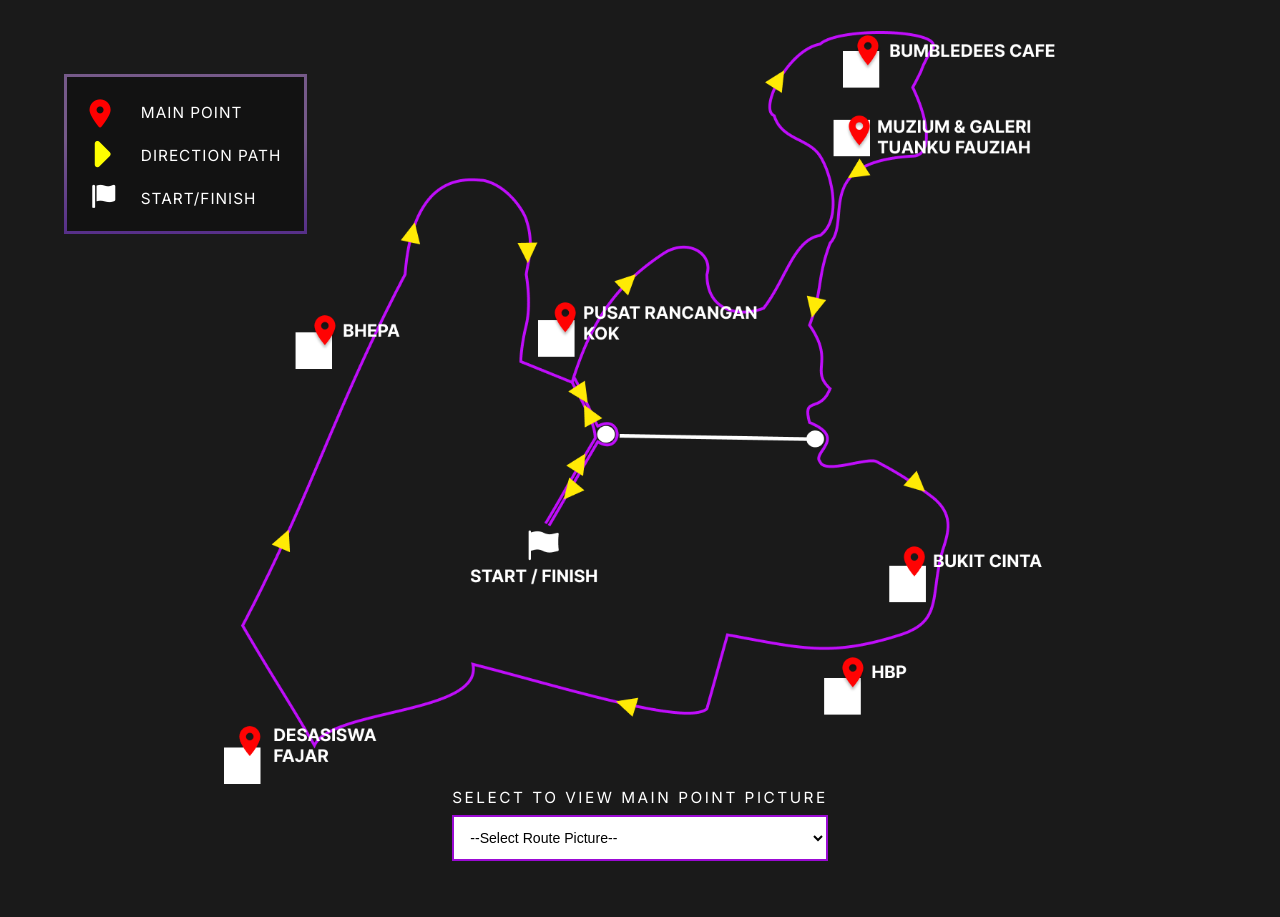
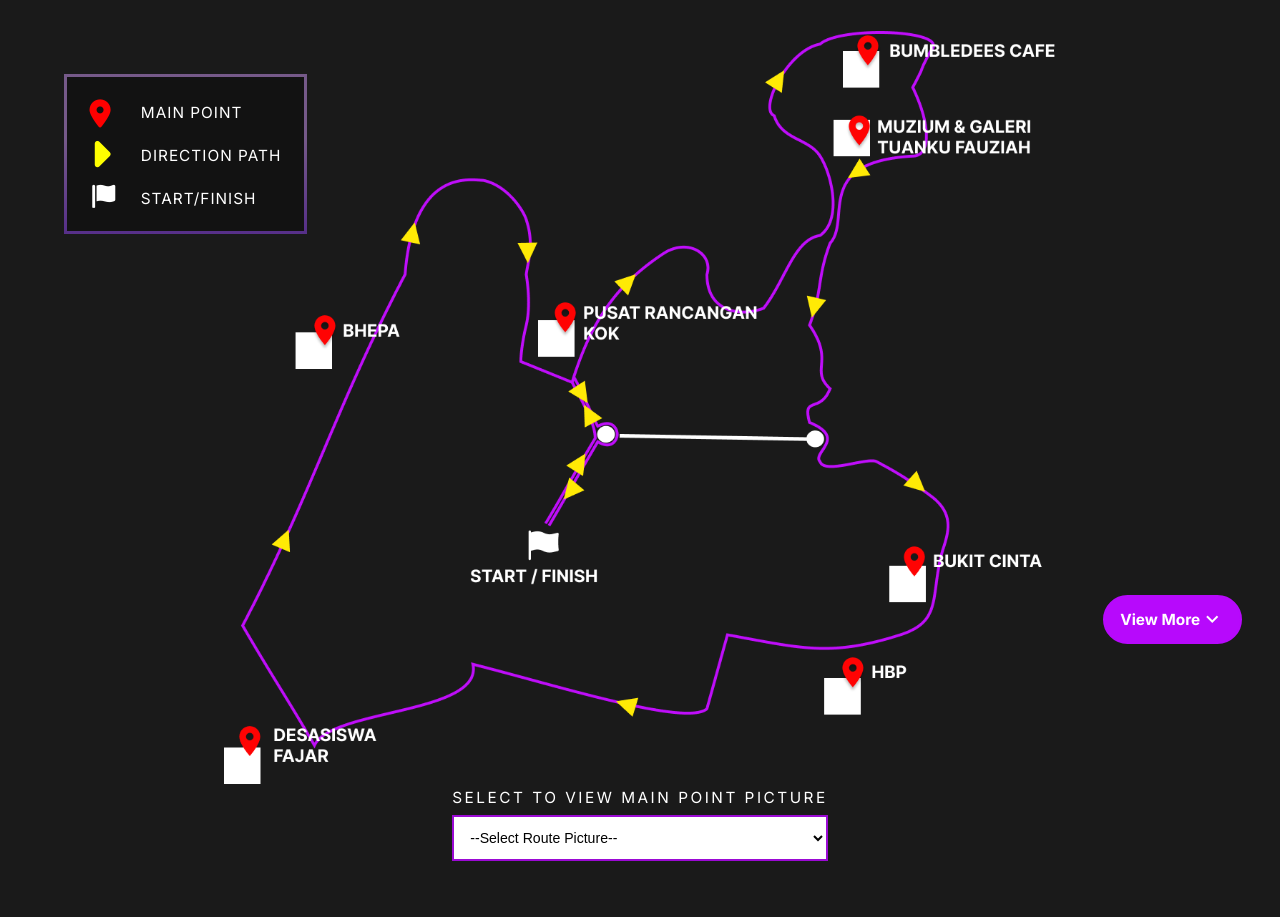
Before and after one commit to HappySmilingg/GlowPaintRunEMS, a Flask app: page /Public/route in a window 1280 px wide. Shown: the part 118-1035 px from the top of the page. Run offline with Flask 3, Linux system fonts and the light colour scheme; some libraries are stand-ins or nearby versions; some web fonts are replaced.

Commit message:
route update

```diff
--- a/static/route.css
+++ b/static/route.css
@@ -5,6 +5,35 @@
     display: flex;
     flex-direction: column;
     align-items: center;
+}
+
+.view-btn {
+    position: fixed;
+    bottom: 3vw;
+    right: 3vw;
+    display: inline-flex;
+    justify-content: center;
+    align-items: center;
+    background-color: rgb(183, 9, 252);
+    border: 2px solid;
+    border-color: rgb(183, 9, 252);
+    font-family: 'Inter', sans-serif;
+    font-size: 1.2vw;
+    font-weight: 600;
+    color: white;
+    padding: 0.8vw 1.2vw;
+    text-align: center;
+    cursor: pointer;
+    border-radius: 100px;
+    transition: background-color 0.3s, color 0.3s;
+    z-index: 100;
+}
+
+.view-btn:hover {
+    background-color: rgba(0, 0, 0, 0.3);
+    border: 2px solid;
+    border-color:rgb(183, 9, 252);
+    color: rgb(183, 9, 252);
 }
 
 /* Top Bar */
--- a/templates/Public/route.html
+++ b/templates/Public/route.html
@@ -9,6 +9,7 @@
     <link href="https://fonts.googleapis.com/css2?family=Irish+Grover&display=swap" rel="stylesheet">
     <link rel="stylesheet" href="https://cdnjs.cloudflare.com/ajax/libs/font-awesome/6.0.0-beta3/css/all.min.css">
     <link href="https://fonts.googleapis.com/css2?family=Inter:wght@400;500;700&display=swap" rel="stylesheet">
+    <link href="https://fonts.googleapis.com/icon?family=Material+Icons" rel="stylesheet">
 </head>
 <body>
   <div class="header">
@@ -72,9 +73,12 @@
             </div>
         </div>
     </div>
+    <button type="button" class="view-btn">
+        View More <i class="material-icons">keyboard_arrow_down</i>
+    </button>
 
     <div class="listbox">
-        <label for="view">SELECT TO VIEW MAIN POINT PICTURE</label>
+        <label id="select-label" for="view">SELECT TO VIEW MAIN POINT PICTURE</label>
         <select id="view" name="view" onchange="showImage()">
             <option value="default">--Select Route Picture--</option>
             <option value="start">START / FINISH</option>
@@ -210,4 +214,27 @@
             popupImage.src = ''; // Clear the image source
         }
     }
+
+    document.addEventListener('DOMContentLoaded', function () {
+    document.querySelector('.view-btn').addEventListener('click', function () {
+        // Target the label
+        const label = document.getElementById('select-label');
+
+        if (label) {
+            // Get the label's position relative to the viewport
+            const labelPosition = label.getBoundingClientRect().top;
+
+            // Get the current scroll position
+            const offset = 90; // Add a small offset if needed
+            const scrollPosition = window.scrollY + labelPosition - offset;
+
+            // Scroll smoothly to the calculated position
+            window.scrollTo({
+                top: scrollPosition,
+                behavior: 'smooth'
+            });
+        }
+    });
+});
+
 </script>
```
